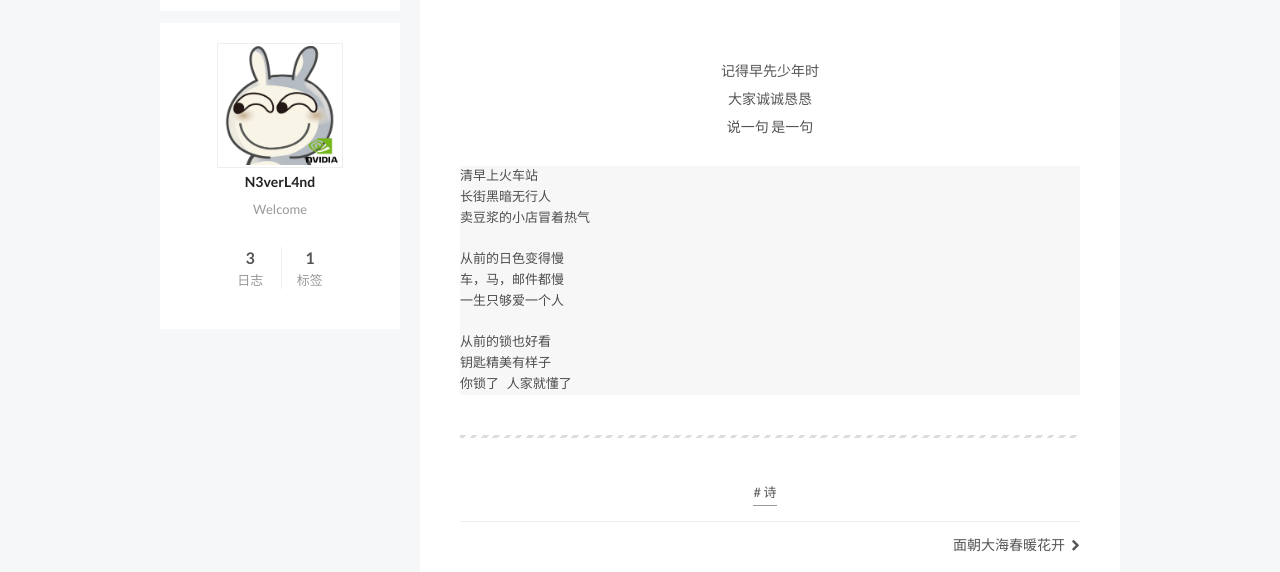
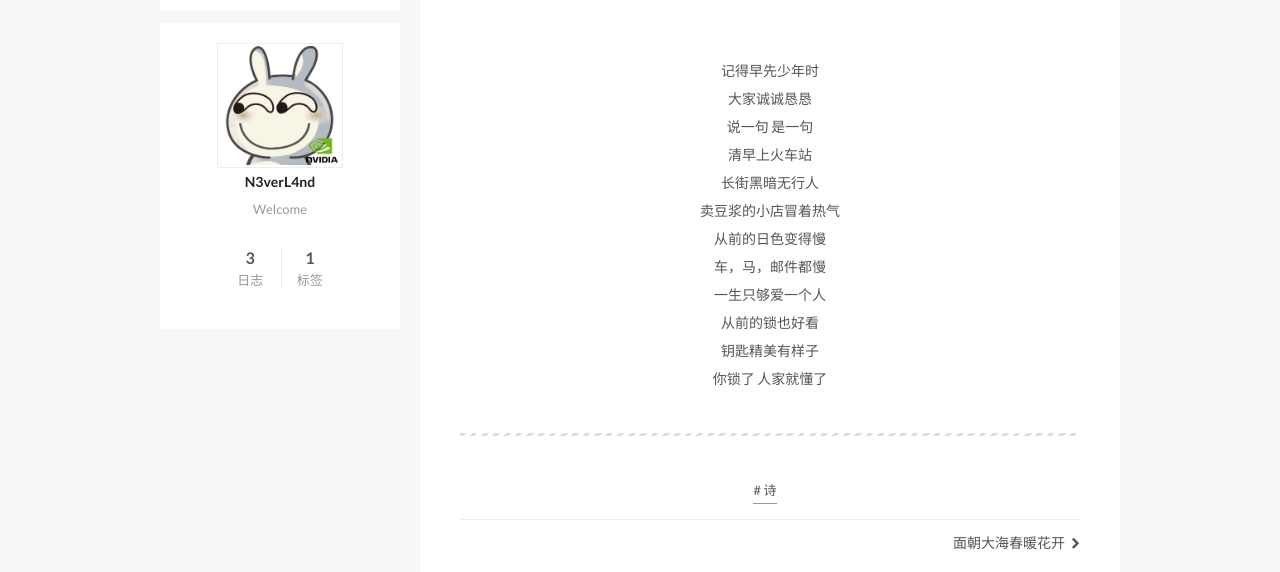
Before and after one commit to N3verL4nd/n3verl4nd.github.io, a plain HTML site: page 2017/06/07/从前慢/index.html in a window 1280 px wide. Shown: the part 223-795 px from the top of the page. Drawn offline with Linux system fonts and the light colour scheme.

Commit message:
Site updated: 2017-06-07 11:26:44

```diff
--- a/2017/06/07/从前慢/index.html
+++ b/2017/06/07/从前慢/index.html
@@ -90,17 +90,17 @@
 
 
 
-<meta name="description" content="记得早先少年时    大家诚诚恳恳    说一句 是一句 清早上火车站   长街黑暗无行人   卖豆浆的小店冒着热气    从前的日色变得慢   车，马，邮件都慢   一生只够爱一个人    从前的锁也好看   钥匙精美有样子   你锁了 人家就懂了">
+<meta name="description" content="记得早先少年时    大家诚诚恳恳    说一句 是一句    清早上火车站    长街黑暗无行人    卖豆浆的小店冒着热气    从前的日色变得慢    车，马，邮件都慢    一生只够爱一个人    从前的锁也好看    钥匙精美有样子    你锁了 人家就懂了">
 <meta name="keywords" content="诗">
 <meta property="og:type" content="article">
 <meta property="og:title" content="从前慢">
 <meta property="og:url" content="http://n3verl4nd.github.io/2017/06/07/从前慢/index.html">
 <meta property="og:site_name" content="晚晴小筑">
-<meta property="og:description" content="记得早先少年时    大家诚诚恳恳    说一句 是一句 清早上火车站   长街黑暗无行人   卖豆浆的小店冒着热气    从前的日色变得慢   车，马，邮件都慢   一生只够爱一个人    从前的锁也好看   钥匙精美有样子   你锁了 人家就懂了">
-<meta property="og:updated_time" content="2017-06-07T02:22:49.378Z">
+<meta property="og:description" content="记得早先少年时    大家诚诚恳恳    说一句 是一句    清早上火车站    长街黑暗无行人    卖豆浆的小店冒着热气    从前的日色变得慢    车，马，邮件都慢    一生只够爱一个人    从前的锁也好看    钥匙精美有样子    你锁了 人家就懂了">
+<meta property="og:updated_time" content="2017-06-07T02:26:01.983Z">
 <meta name="twitter:card" content="summary">
 <meta name="twitter:title" content="从前慢">
-<meta name="twitter:description" content="记得早先少年时    大家诚诚恳恳    说一句 是一句 清早上火车站   长街黑暗无行人   卖豆浆的小店冒着热气    从前的日色变得慢   车，马，邮件都慢   一生只够爱一个人    从前的锁也好看   钥匙精美有样子   你锁了 人家就懂了">
+<meta name="twitter:description" content="记得早先少年时    大家诚诚恳恳    说一句 是一句    清早上火车站    长街黑暗无行人    卖豆浆的小店冒着热气    从前的日色变得慢    车，马，邮件都慢    一生只够爱一个人    从前的锁也好看    钥匙精美有样子    你锁了 人家就懂了">
 
 
 
@@ -319,19 +319,7 @@
 
 
         <hr>
-<p><center><br>    记得早先少年时<br>    大家诚诚恳恳<br>    说一句 是一句</center></p>
-<pre><code>清早上火车站
-长街黑暗无行人
-卖豆浆的小店冒着热气
-
-从前的日色变得慢
-车，马，邮件都慢
-一生只够爱一个人
-
-从前的锁也好看
-钥匙精美有样子
-你锁了 人家就懂了
-</code></pre><p></p>
+<p><center><br>    记得早先少年时<br>    大家诚诚恳恳<br>    说一句 是一句<br>    清早上火车站<br>    长街黑暗无行人<br>    卖豆浆的小店冒着热气<br>    从前的日色变得慢<br>    车，马，邮件都慢<br>    一生只够爱一个人<br>    从前的锁也好看<br>    钥匙精美有样子<br>    你锁了 人家就懂了<br></center></p>
 <hr>
 
 
--- a/css/main.css
+++ b/css/main.css
@@ -1696,7 +1696,7 @@ pre .javascript .function {
   width: 4px;
   height: 4px;
   border-radius: 50%;
-  background: #2affb1;
+  background: #93ac8f;
 }
 .links-of-blogroll {
   font-size: 13px;
```
Also changed, not shown: index.html (+1 -13 lines).
